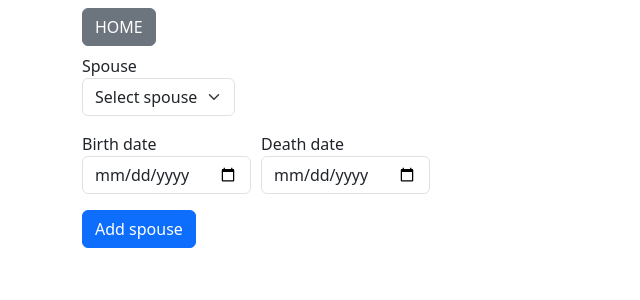
After one commit to andriiguthub/Family-records, a Flask app: page /add_spouse in a window 1280 px wide. The commit adds this page. Shown: the top 300 px of the page, without its empty margins (0-640 px from the left). Run offline with Flask 3, Linux system fonts and the light colour scheme; data that the repository does not hold is empty.

Commit message:
allow adding spouse information

```diff
--- a/app.py
+++ b/app.py
@@ -206,10 +206,11 @@ def details():
     person_id = request.args.get('person_id')
     if not len(person_id) == 0 or not person_id == None:
         person_data = db.execute("SELECT * FROM person WHERE id = ?", [person_id]).fetchone()
+        spouse_data = db.execute("SELECT * FROM person WHERE person.id IN (SELECT spouse.spouse_id from spouse WHERE person_id = ?);", [person_id]).fetchall()
         father_data = db.execute("SELECT * FROM person JOIN parent ON person.id = parent.father_id WHERE parent.person_id = ?", [person_id]).fetchone()
         mother_data = db.execute("SELECT * FROM person JOIN parent ON person.id = parent.mother_id WHERE parent.person_id = ?", [person_id]).fetchone()
         child_data = db.execute("SELECT * FROM person JOIN parent ON person.id = parent.person_id WHERE parent.father_id = ? OR parent.mother_id = ?", [person_id, person_id]).fetchall()
-        return render_template("details.html", person_data=person_data, father_data=father_data, mother_data=mother_data, child_data=child_data)
+        return render_template("details.html", person_data=person_data, spouse_data=spouse_data, father_data=father_data, mother_data=mother_data, child_data=child_data)
     else:
         return redirect("/tree")
 
@@ -309,3 +310,24 @@ def add_child():
         man = db.execute("SELECT * FROM person WHERE sex = ?", ['male']).fetchall()
         woman = db.execute("SELECT * FROM person WHERE sex = ?", ['female']).fetchall()
         return render_template("add.html", father=father, mother=mother, man=man, woman=woman, origin_person_id=origin_person_id, action=f"add_child?person_id={origin_person_id}")
+
+@app.route("/add_spouse", methods=["GET", "POST"])
+#@login_required
+def add_spouse():
+    if request.method == 'POST':
+        try:
+            origin_person_id = request.form['origin_person_id']
+            spouse = request.form['spouse']
+            on_marriage_date = request.form['on_marriage_date']
+            off_marriage_date = request.form['off_marriage_date']
+            sql = f"INSERT INTO spouse (person_id, spouse_id, on_date, off_date) VALUES ('{origin_person_id}', '{spouse}', '{on_marriage_date}', '{off_marriage_date}');"
+            db.executescript(sql)
+            sql = f"INSERT INTO spouse (spouse_id, person_id, on_date, off_date) VALUES ('{origin_person_id}', '{spouse}', '{on_marriage_date}', '{off_marriage_date}');"
+            db.executescript(sql)
+            return redirect(f"/details?person_id={origin_person_id}")
+        except Exception as error:
+            print("ERRROR!!!", error)
+    else:
+        origin_person_id = request.args.get('person_id')
+        people = db.execute("SELECT * FROM person").fetchall()
+        return render_template("add_spouse.html", people=people, origin_person_id=origin_person_id, action=f"add_spouse?person_id={origin_person_id}")
--- /dev/null
+++ b/templates/add_spouse.html
@@ -0,0 +1,42 @@
+{% extends "layout.html" %}
+
+{% block title %}
+    Add spouse
+{% endblock %}
+
+{% block main %}
+    <header class="navbar">
+        <div>
+            <a href="/tree" class="btn btn-secondary">HOME</a>
+        </div>
+    </header>
+    {% if action %}
+    <form action="/{{ action }}" method="post">
+        <input type="hidden" name="origin_person_id" value="{{ origin_person_id }}">
+        <div class="form-row">
+            <div class="form-group col-md-auto">
+                <label for="spouse">Spouse</label>
+                <select class="form-select" name="spouse" id="spouse">
+                    <option value="" selected>Select spouse</option>
+                    {% if people %}
+                        {% for human in people %}
+                            <option value="{{ human.id }}">{{ human.name }} {{ human.lastname }} ({{ human.birth_date }})</option>
+                        {% endfor %}
+                    {% endif %}
+                </select>
+            </div>
+        </div>
+        <div class="form-row">
+            <div class="form-group col-md-auto">
+                <label for="on_marriage_date">Birth date</label>
+                <input class="form-control" name="on_marriage_date" id="on_marriage_date" placeholder="on_marriage_date" type="date">
+            </div>
+            <div class="form-group col-md-auto">
+                <label for="off_marriage_date">Death date</label>
+                <input class="form-control" name="off_marriage_date" id="off_marriage_date" placeholder="off_marriage_date" type="date">
+            </div>
+        </div>
+        <button class="btn btn-primary" type="submit">Add spouse</button>
+    </form>
+    {% endif %}
+{% endblock %}
```
Also changed, not shown: templates/details.html (+18 -2 lines).
